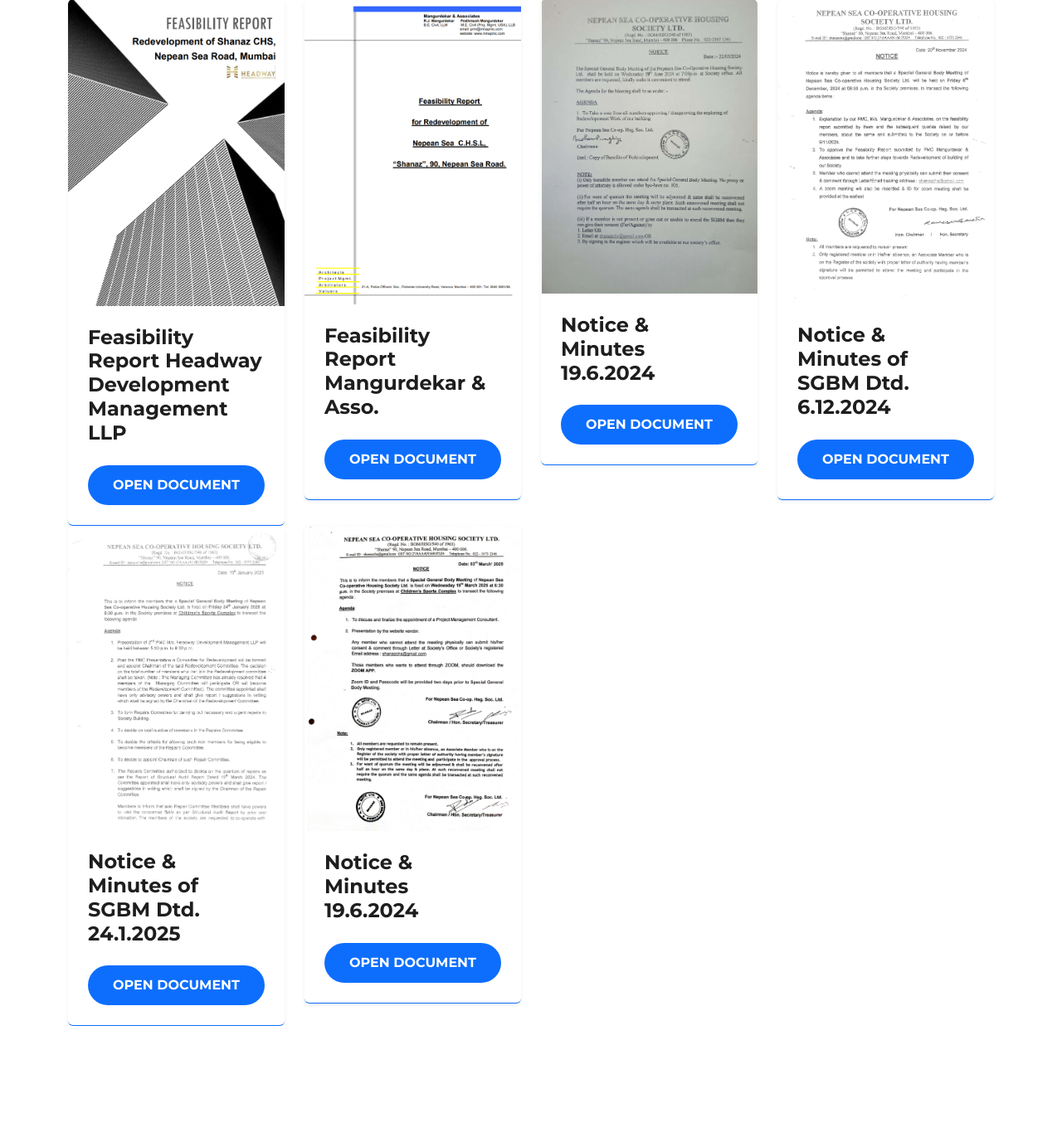
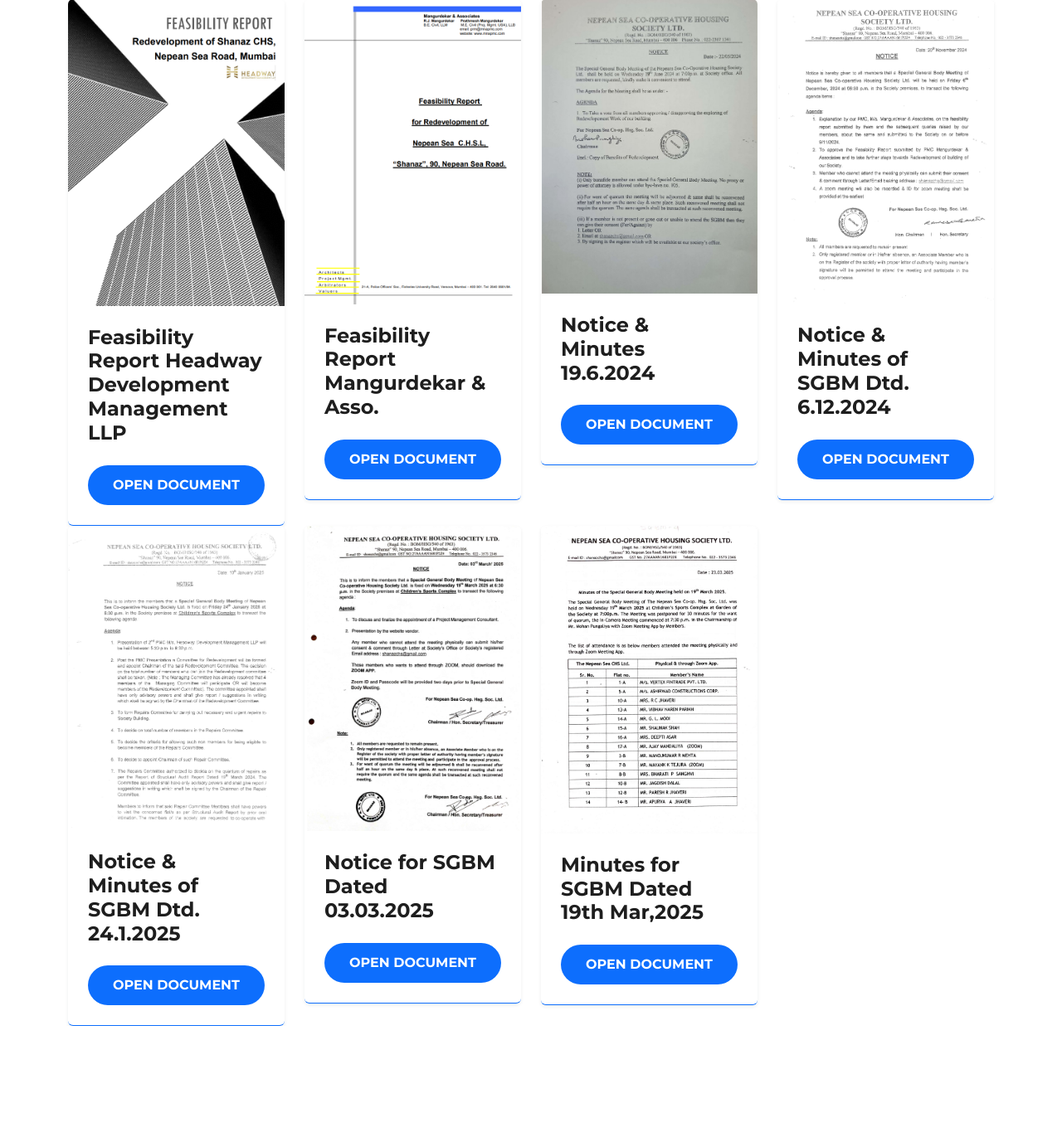
Before and after one commit to Veena-Infotech/ShanazCHS, a PHP site: page /documents.php in a window 1280 px wide. Shown: the part 447-1830 px from the top of the page at 83% size. Run offline with PHP 8.4, Linux system fonts and the light colour scheme; a user stored in the database is signed in; some libraries are stand-ins or nearby versions.

Commit message:
Website updated and uploaded on host

```diff
--- a/ShanazCHS/committee.php
+++ b/ShanazCHS/committee.php
@@ -22,7 +22,7 @@
 <link rel="stylesheet" href="https://unpkg.com/aos@2.3.1/dist/aos.css">
 
 
-    <title>Sahnaz CHS | Managing Committee</title>
+    <title>Shanaz CHS | Managing Committee</title>
 
     <!-- Bootstrap core CSS -->
     <link href="vendor/bootstrap/css/bootstrap.min.css" rel="stylesheet" />
--- a/ShanazCHS/documents.php
+++ b/ShanazCHS/documents.php
@@ -22,7 +22,7 @@
 
 
 
-    <title>Sahnaz Chs | Documents
+    <title>Shanaz Chs | Documents
     </title>
 
     <!-- Bootstrap core CSS -->
@@ -220,8 +220,22 @@
             <figure class="m-0 p-0">
               <img class="img-fluid" loading="lazy" src="./assets//Documents//3march.png" alt="">
               <figcaption class="m-0 p-4">
-                <h4 class="mb-1">Notice & Minutes 19.6.2024</h4>
+                <h4 class="mb-1">Notice for SGBM Dated 03.03.2025</h4>
                 <a data-bs-toggle="modal" data-bs-target="#3march" class="contact-btn">Open Document</a>
+
+              </figcaption>
+            </figure>
+          </div>
+        </div>
+      </div>
+      <div class="col-12 col-md-6 col-lg-3">
+        <div class="card border-0 border-bottom border-primary shadow-sm overflow-hidden">
+          <div class="card-body p-0">
+            <figure class="m-0 p-0">
+              <img class="img-fluid" loading="lazy" src="./assets//Documents//minutes-19thMarch2025.png" alt="">
+              <figcaption class="m-0 p-4">
+                <h4 class="mb-1">Minutes for SGBM Dated 19th Mar,2025</h4>
+                <a data-bs-toggle="modal" data-bs-target="#minutes-19march" class="contact-btn">Open Document</a>
 
               </figcaption>
             </figure>
@@ -357,15 +371,34 @@
   </div>
 </section>
 
+<!--minutes 19th March -->
+<section>
+  <div class="modal fade" data-bs-backdrop="static" data-bs-keyboard="false" id="minutes-19march" tabindex="-1"
+    aria-labelledby="exampleModalLabel" aria-hidden="true">
+    <div class="modal-dialog modal-xl">
+      <div class="modal-content">
+        <div class="modal-header">
+          <button type="button" class="btn-close" data-bs-dismiss="modal" aria-label="Close"></button>
+        </div>
+        <div class="modal-body">
+          <!-- Container for the PDF rendered by pdf.js -->
+          <div id="pdf-canvas-container-19march"></div>
+        </div>
+        <div class="modal-footer">
+          <button type="button" class="btn btn-secondary" data-bs-dismiss="modal">Close</button>
+        </div>
+      </div>
+    </div>
+  </div>
+</section>
+
 
   <footer class="bg-dark text-white py-4">
     <div class="container text-center">
       <p class="mb-2">
         Copyright © 2025 Shanaz CHS. All rights reserved. Designed and
         Developed by
-        <a href="https://theveenagroup.com/"  class="fw-bold"
-          >VeenaInfotech</a
-        >
+        <a href="https://theveenagroup.com/"  class="fw-bold">VeenaInfotech</a>
       </p>
     </div>
   </footer>
@@ -512,6 +545,9 @@
   document.getElementById('3march').addEventListener('show.bs.modal', function () {
     renderPDF('./assets/Documents/Notice for SGBM dtd. 19.3.2025.pdf', 'pdf-canvas-container-3march');
   });
+  document.getElementById('minutes-19march').addEventListener('show.bs.modal', function () {
+    renderPDF('./assets/Documents/Minutes of SGBM dtd 19.3.2025.pdf', 'pdf-canvas-container-19march');
+  });
 </script>
 <!-- AOS JavaScript -->
 <script src="https://unpkg.com/aos@2.3.1/dist/aos.js"></script>
--- a/ShanazCHS/pmc.php
+++ b/ShanazCHS/pmc.php
@@ -22,7 +22,7 @@
 
 
 
-    <title>Sahnaz Chs | PMC
+    <title>Shanaz Chs | PMC
     </title>
 
     <!-- Bootstrap core CSS -->
```
Also changed, not shown: ShanazCHS/assets/Documents/minutes-19thMarch2025.png (added), 1 other file.
